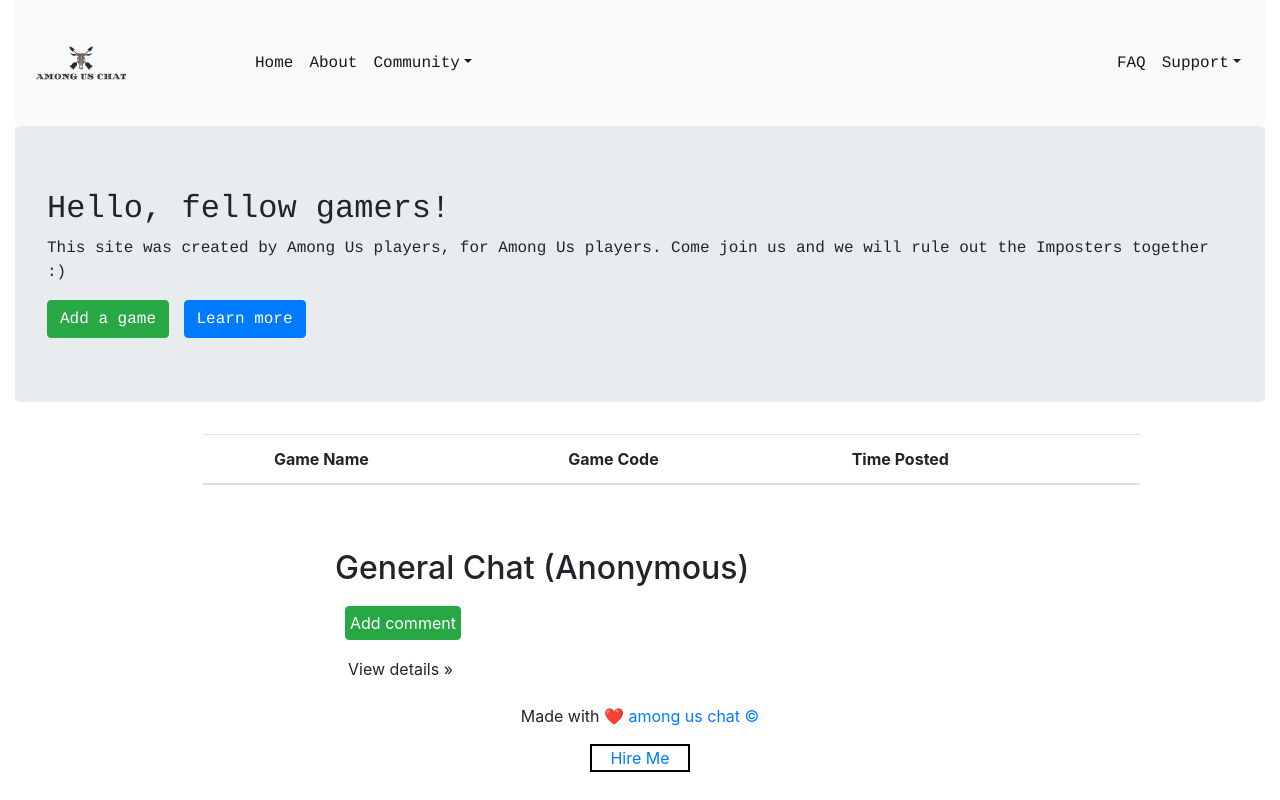
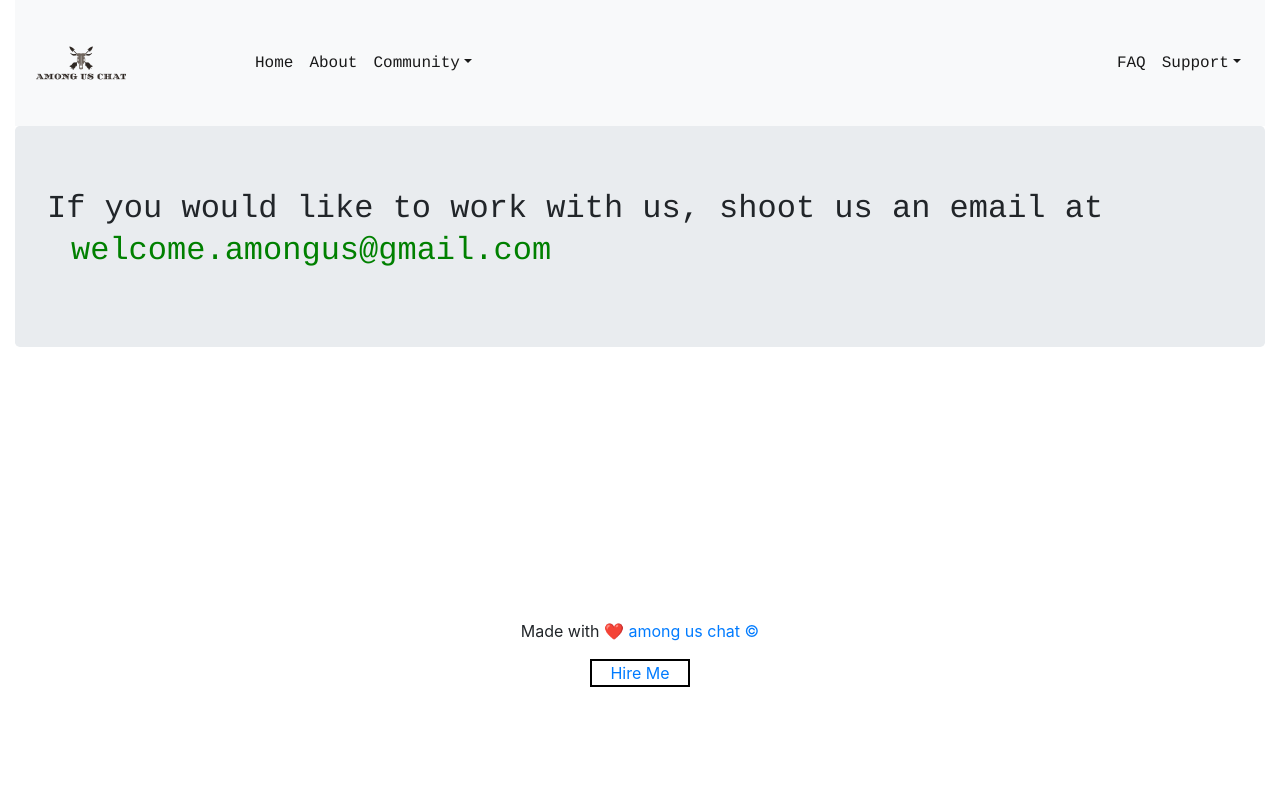
Before and after one commit to vladyslavnUA/amonguschat, a Django app: page /work-with-us/ in a window 1280 px wide. Run offline with Django 3.2, Linux system fonts and the light colour scheme; lists and menus that the app fills with data are empty; some libraries are stand-ins or nearby versions.

Commit message:
collab page

```diff
--- a/app/templates/app/collaborate.html
+++ b/app/templates/app/collaborate.html
@@ -5,7 +5,7 @@
     <meta charset="UTF-8">
     <meta name="viewport" content="width=device-width, initial-scale=1.0">
     <meta http-equiv="X-UA-Compatible" content="ie=edge">
-    <title>Among Us Chat | Work With Us</title>
+    <title>Among Us Chat | Contact Us</title>
     <link rel="stylesheet" href="https://stackpath.bootstrapcdn.com/bootstrap/4.5.2/css/bootstrap.min.css" integrity="sha384-JcKb8q3iqJ61gNV9KGb8thSsNjpSL0n8PARn9HuZOnIxN0hoP+VmmDGMN5t9UJ0Z" crossorigin="anonymous">
     <!-- Global site tag (gtag.js) - Google Analytics -->
     <script async src="https://www.googletagmanager.com/gtag/js?id=UA-180175294-1"></script>
@@ -70,70 +70,14 @@
                         </nav>
                         <div class="jumbotron">
                             <h2 style="font-family: Courier;">
-                                Hello, fellow gamers!
+                                If you would like to work with us, shoot us an email at <a class="dropdown-item" href="mailto:welcome.amongus@gmail.com?subject=Hi! Let's work together" style="color:green;font-family: Courier; text-decoration: none;">welcome.amongus@gmail.com</a>
                             </h2>
-                            <p style="font-family: Courier;">
+                            <!-- <p style="font-family: Courier;">
                                 This site was created by Among Us players, for Among Us players. Come join us and we will rule out the Imposters together :)
-                            </p>
+                            </p> -->
                             <!-- <small>Current active users: {{ countt }}</small> -->
-                            <div>
-                                <form method="POST" action="{% url 'forumm' %}" style="display:inline-block; margin-right: 10px;">
-                                        {% csrf_token %}
-                                    <button class="btn btn-success" style="width:fit-content;font-family: Courier;"> Add a game </button>
-                                </form>
-                                <a class="btn btn-primary btn-large" href="{% url 'about' %}" style="font-family: Courier; display:inline-block;">Learn more</a>
-                            </div>
+
                         </div>
-                        <table class="table mainone" style="margin-left: 15%; width:75%;">
-                            <thead>
-                                <tr>
-                                    <th>
-
-                                    </th>
-                                    <th>
-                                        Game Name
-                                    </th>
-                                    <th>
-                                        Game Code
-                                    </th>
-                                    <th>
-                                        Time Posted
-                                    </th>
-                                </tr>
-                            </thead>
-                            <tbody>
-                                    <!-- <h1>Popup/Modal Windows without JavaScript</h1>
-                                    <div class="box">
-                                        <a class="button" href="#popup1">Let me Pop up</a>
-                                    </div> -->
-                                {% for forum in forus %}
-
-                                <tr class="table-success grow">
-                                    <td>
-
-                                    </td>
-                                    <td>
-                                        <a href="{% url 'detail' forum.pk %}"><h3 style="font-family: Courier;">{{forum.game_name}}</h3></a>
-                                    </td>
-                                    <td>
-                                        <p style="font-family: Courier;">{{forum.code}}</p>
-                                    </td>
-                                    <td>
-                                        <p style="font-family: Courier;">{{forum.date_created}}</p>
-                                    </td>
-                                    <div id="popup1" class="overlay">
-                                        <div class="popup">
-                                            <h2>What players are saying</h2>
-                                            <a class="close" href="#">&times;</a>
-                                            <div class="content">
-
-                                            </div>
-                                        </div>
-                                    </div>
-                                </tr>
-                                {% endfor %}
-                            </tbody>
-                        </table>
                         <!-- <style>
                         .mainone {
 
@@ -142,32 +86,11 @@
                     </div>
                 </div>
                 <br><br>
-                <div class="row">
-                    <div class="col-md-3">
-                    </div>
-                    <div class="col-md-6">
-                        <h2>
-                            General Chat (Anonymous)
-                        </h2>
-                        {% for discuss in discussios %}
-
-                        {% endfor %}
-                        <form method="POST" action="{% url 'discussionn' %}">
-                            {% csrf_token %}
-                        <button class="btn btn-success" style="width:fit-content; padding: 4px; margin:10px;">Add comment</button>
-                        </form>
-                        <p>
-                            <a class="btn" href="#">View details »</a>
-                        </p>
-                    </div>
-                    <div class="col-md-3">
-                    </div>
-                </div>
             </div>
-            <footer class="container-fluid text-center">
+            <footer class="container-fluid text-center" style="margin-top:15%;">
                 </a>
                 <p>Made with ❤️ <a href="https://amonguschat.herokuapp.com/" target="_blank" title="Among Us Chat Online" style="text-decoration: none;">among us chat ©</a></p>
-                <div class="boxxed" style="border: 2px solid black; width:100px; margin-left:46%; margin-top:5px;margin-bottom: 15px;"><a href="http://ezweb.me/" target="_blank" style="text-decoration: none;">Hire Me</a></div>
+                <div class="boxxed" style="border: 2px solid black; width:100px; margin-left:46%;"><a href="http://ezweb.me/" target="_blank" style="text-decoration: none;">Hire Me</a></div>
             </footer>
     <script src="https://code.jquery.com/jquery-3.5.1.slim.min.js" integrity="sha384-DfXdz2htPH0lsSSs5nCTpuj/zy4C+OGpamoFVy38MVBnE+IbbVYUew+OrCXaRkfj" crossorigin="anonymous"></script>
     <script src="https://cdn.jsdelivr.net/npm/popper.js@1.16.1/dist/umd/popper.min.js" integrity="sha384-9/reFTGAW83EW2RDu2S0VKaIzap3H66lZH81PoYlFhbGU+6BZp6G7niu735Sk7lN" crossorigin="anonymous"></script>
```
